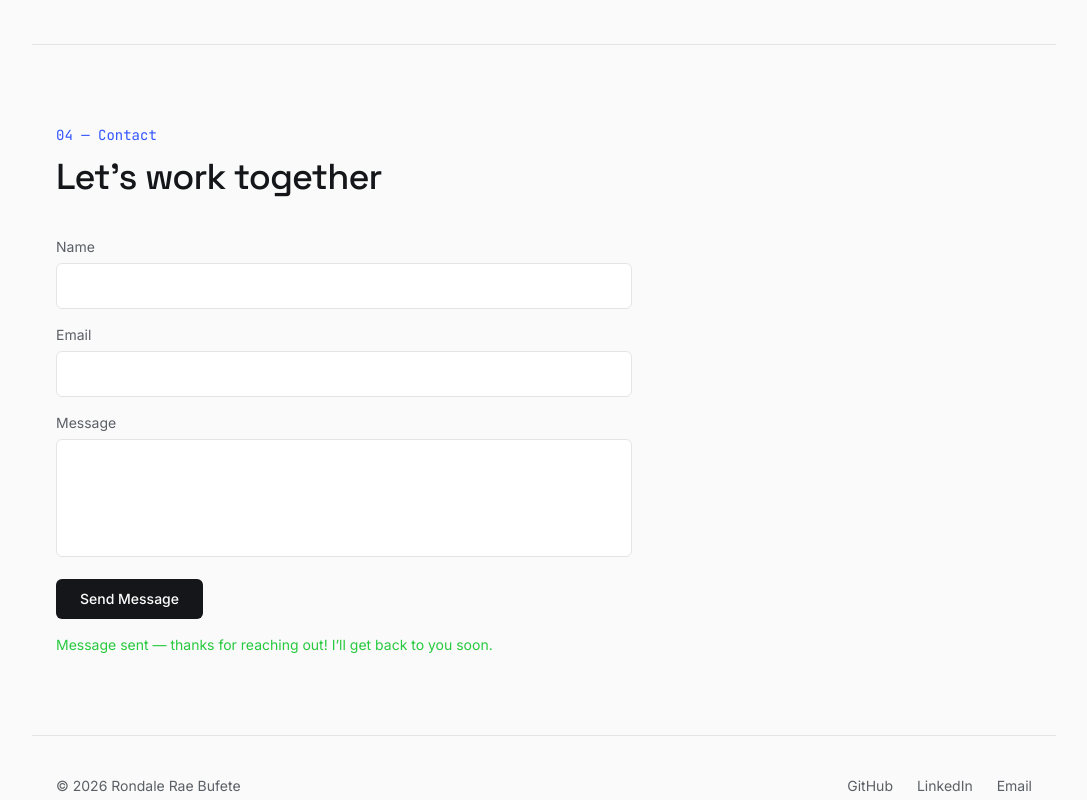
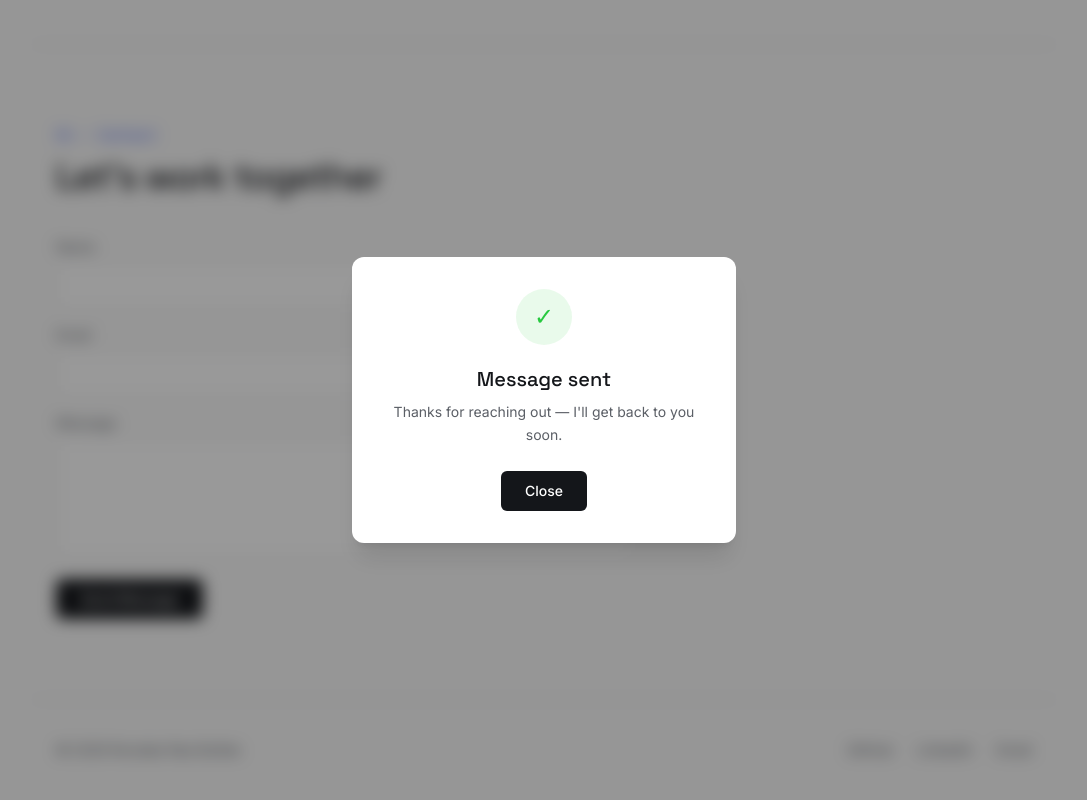
Before and after one commit to rondale-bufete/portfolio-rondale-bufete, a Next.js app: page / in a window 1280 px wide. Both pictures are taken after typing "Sample", "name@example.com", "Sample" into the empty fields and a click on the button "Send Message". Shown: the part 2301-3101 px from the top of the page, without its empty margins (96-1183 px from the left). Built offline with nearby package versions, Linux system fonts and the light colour scheme; no server answers.

Commit message:
+: modal confirmation after sending message

```diff
--- a/components/Contact.js
+++ b/components/Contact.js
@@ -2,6 +2,7 @@
 
 import { useState } from "react";
 import emailjs from "@emailjs/browser";
+import FormStatusModal from "./FormStatusModal";
 
 export default function Contact() {
     const [form, setForm] = useState({ name: "", email: "", message: "" });
@@ -32,6 +33,10 @@ export default function Contact() {
         } catch (err) {
             setStatus("error");
         }
+    }
+
+    function closeModal() {
+        setStatus("idle");
     }
 
     return (
@@ -97,16 +102,11 @@ export default function Contact() {
                 >
                     {status === "sending" ? "Sending..." : "Send Message"}
                 </button>
+            </form>
 
-                {status === "success" && (
-                    <p className="text-sm text-[#27C93F]">Message sent — thanks for reaching out! I&rsquo;ll get back to you soon.</p>
-                )}
-                {status === "error" && (
-                    <p className="text-sm text-[#E5484D]">
-                        Something went wrong. Please try again, or email me directly.
-                    </p>
-                )}
-            </form>
+            {(status === "success" || status === "error") && (
+                <FormStatusModal status={status} onClose={closeModal} />
+            )}
         </section>
     );
 }
--- /dev/null
+++ b/components/FormStatusModal.js
@@ -0,0 +1,60 @@
+"use client";
+
+import { useEffect } from "react";
+
+export default function FormStatusModal({ status, onClose }) {
+    useEffect(() => {
+        document.body.style.overflow = "hidden";
+        return () => {
+            document.body.style.overflow = "";
+        };
+    }, []);
+
+    useEffect(() => {
+        function handleKeyDown(e) {
+            if (e.key === "Escape") onClose();
+        }
+        window.addEventListener("keydown", handleKeyDown);
+        return () => window.removeEventListener("keydown", handleKeyDown);
+    }, [onClose]);
+
+    const isSuccess = status === "success";
+
+    return (
+        <div
+            className="fixed inset-0 bg-black/40 backdrop-blur-sm z-50 flex items-center justify-center p-4"
+            onClick={onClose}
+        >
+            <div
+                className="bg-white rounded-xl shadow-xl max-w-sm w-full p-8 text-center"
+                onClick={(e) => e.stopPropagation()}
+            >
+                <div
+                    className={`w-14 h-14 rounded-full flex items-center justify-center mx-auto mb-5 ${isSuccess ? "bg-[#27C93F]/10" : "bg-[#E5484D]/10"
+                        }`}
+                >
+                    <span className={`text-2xl ${isSuccess ? "text-[#27C93F]" : "text-[#E5484D]"}`}>
+                        {isSuccess ? "✓" : "✕"}
+                    </span>
+                </div>
+
+                <h3 className="font-[family-name:var(--font-display)] text-xl font-medium mb-2">
+                    {isSuccess ? "Message sent" : "Something went wrong"}
+                </h3>
+
+                <p className="text-[#5B5F66] text-sm leading-relaxed mb-6">
+                    {isSuccess
+                        ? "Thanks for reaching out — I'll get back to you soon."
+                        : "Your message couldn't be sent. Please try again, or email me directly."}
+                </p>
+
+                <button
+                    onClick={onClose}
+                    className="px-6 py-2.5 rounded-md bg-[#14161A] text-white text-sm font-medium hover:bg-[#3355FF] transition-colors"
+                >
+                    Close
+                </button>
+            </div>
+        </div>
+    );
+}
```
